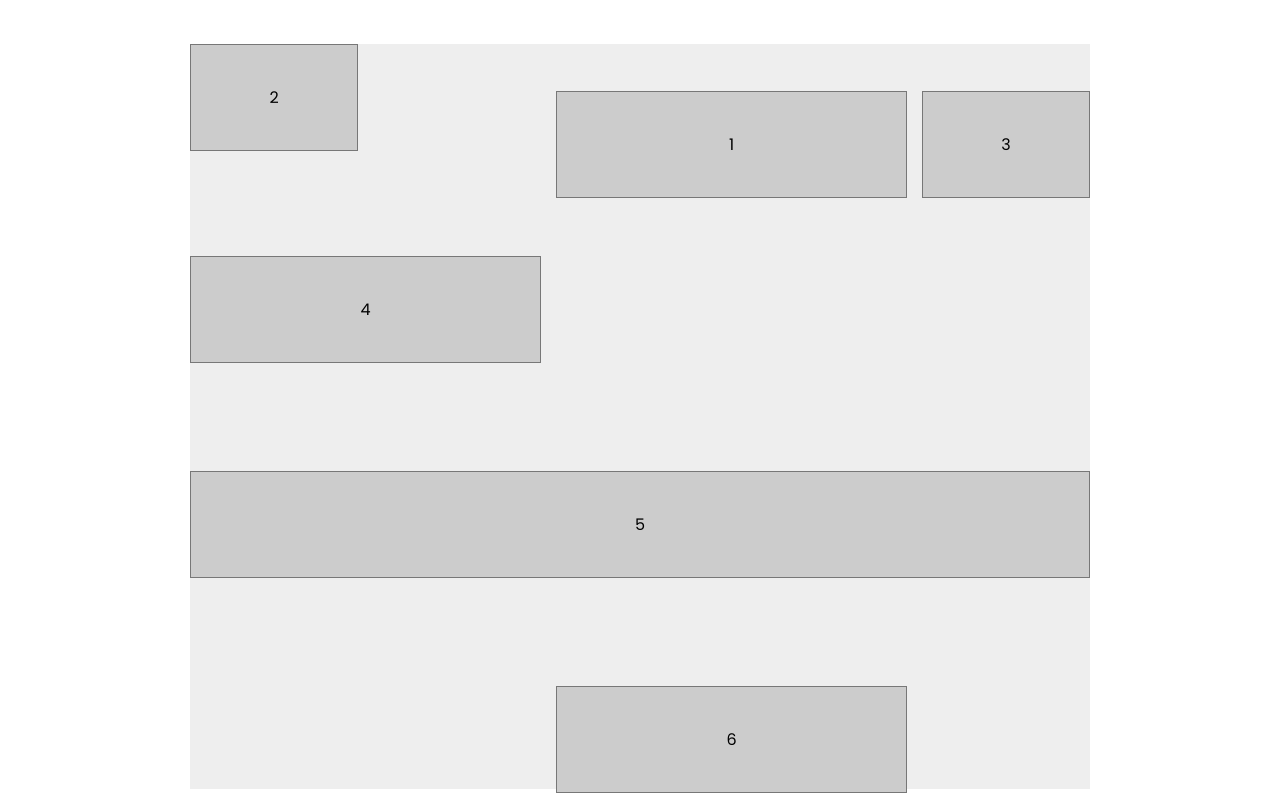
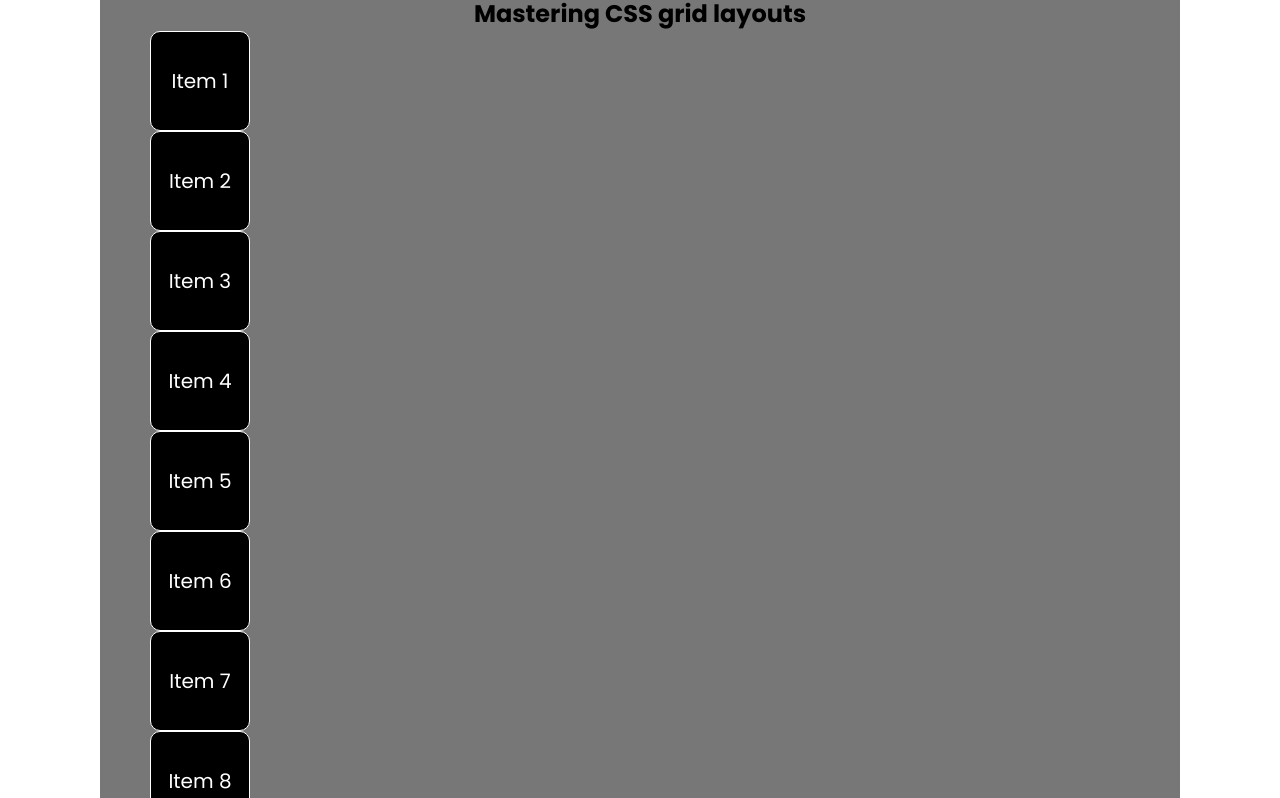
Before and after one commit to Hridoy-ikramul-haque/KILL-CSS, a plain HTML site: page GRID/1. Basics/index.html in a window 1280 px wide. Shown: the part 104-902 px from the top of the page. Drawn offline with Linux system fonts and the light colour scheme.

Commit message:
grid continue

```diff
--- a/GRID/1. Basics/index.html
+++ b/GRID/1. Basics/index.html
@@ -7,14 +7,29 @@
     <link rel="stylesheet" href="style.css">
 </head>
 <body>
-    <h1>CSS grid layouts</h1>
-    <div class="container">
+
+    <!-- <div class="container">
         <div class="ge">1</div>
         <div class="ge">2</div>
         <div class="ge">3</div>
         <div class="ge">4</div>
         <div class="ge">5</div>
         <div class="ge">6</div>
-    </div>
+    </div> -->
+    <section class="basic_greed">
+        <h1>Mastering CSS grid layouts</h1>
+
+        <div class="grid_container">
+            <div class="item item1">Item 1</div>
+            <div class="item item2">Item 2</div>
+            <div class="item item3">Item 3</div>
+            <div class="item item4">Item 4</div>
+            <div class="item item5">Item 5</div>
+            <div class="item item6">Item 6</div>
+            <div class="item item7">Item 7</div>
+            <div class="item item8">Item 8</div>
+            <div class="item item9">Item 9</div>
+    </section>
+
 </body>
 </html>
--- a/GRID/1. Basics/style.css
+++ b/GRID/1. Basics/style.css
@@ -8,11 +8,11 @@
 body{
     font-family: "Poppins", sans-serif;
 }
-h1{
+/* h1{
     margin: 50px 0px;
     text-align: center;
 
-}
+} */
 .container{
     background: #eee;
     max-width: 900px;
@@ -67,3 +67,40 @@ h1{
 {
     grid-column: 3/5;
 }
+
+
+
+/* starts here */
+
+
+*{
+    margin: 0;
+    padding: 0;
+    box-sizing: border-box;
+}
+.basic_greed{
+    background-color: #777;
+    margin: 50px 100px;
+    padding: 50px;
+}
+.basic_greed h1{
+    text-align: center;
+}
+
+.grid_container{
+    display: grid;
+    /* grid-template-columns: 200px 200px; */
+    grid-template-columns: ;
+}
+.item{
+    background-color: black;
+    width: 100px;
+    height: 100px;
+    color: white;
+    font-size: 20px;
+    border: 1px solid white;
+    display: flex;
+    align-items: center;
+    justify-content: center;
+    border-radius: 10px;
+}
```
Also changed, not shown: GRID/Small Projects/1 . multi-column/img/1.png (renamed from GRID/2 . multi-column/img/1.png), GRID/Small Projects/1 . multi-column/img/2.png (renamed from GRID/2 . multi-column/img/2.png), GRID/Small Projects/1 . multi-column/img/3.png (renamed from GRID/2 . multi-column/img/3.png), GRID/Small Projects/1 . multi-column/index.html (renamed from GRID/2 . multi-column/index.html), GRID/Small Projects/1 . multi-column/style.css (renamed from GRID/2 . multi-column/style.css), GRID/Small Projects/2. Holy Grail/img/banner.png (renamed from GRID/3. Holy Grail/img/banner.png), GRID/Small Projects/2. Holy Grail/index.html (renamed from GRID/3. Holy Grail/index.html), GRID/Small Projects/2. Holy Grail/style.css (renamed from GRID/3. Holy Grail/style.css), GRID/notes.txt, 3 other files.
